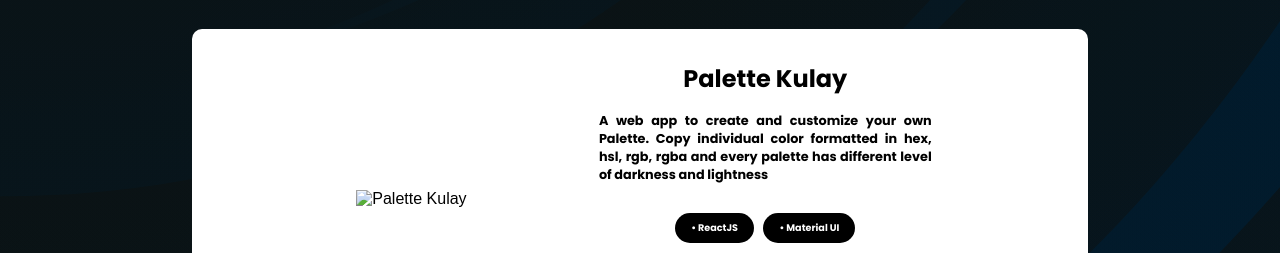
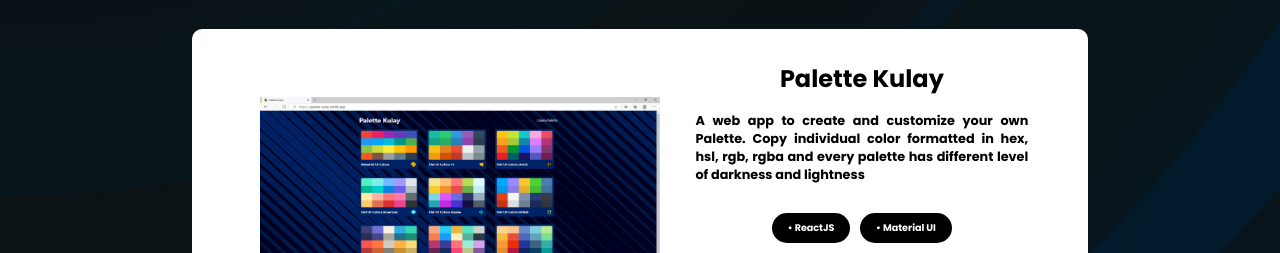
Before and after one commit to Jaymart11/portfolio, a plain HTML site: page index.html in a window 1280 px wide. Shown: the part 883-1136 px from the top of the page. Drawn offline with nearby package versions, Linux system fonts and the light colour scheme; some packages are replaced by stand-ins of ours; the site is published under a folder, as on GitHub Pages, so addresses that start at the root find nothing; a script that the page names is missing.

Commit message:
Update index.html

```diff
--- a/index.html
+++ b/index.html
@@ -121,7 +121,7 @@
 
       <div data-aos="fade-left" class="palette-kulay">
         <div class="container">
-          <img src="/img/palettekulay/for.PNG" alt="Palette Kulay" class="palette-pic" onclick="visibleModal(0)" />
+          <img src="img/palettekulay/for.PNG" alt="Palette Kulay" class="palette-pic" onclick="visibleModal(0)" />
           <img src="img/zoom.png" alt="Zoom" class="zoom" onclick="visibleModal(0)" />
         </div>
         <div class="palette-info">
```
